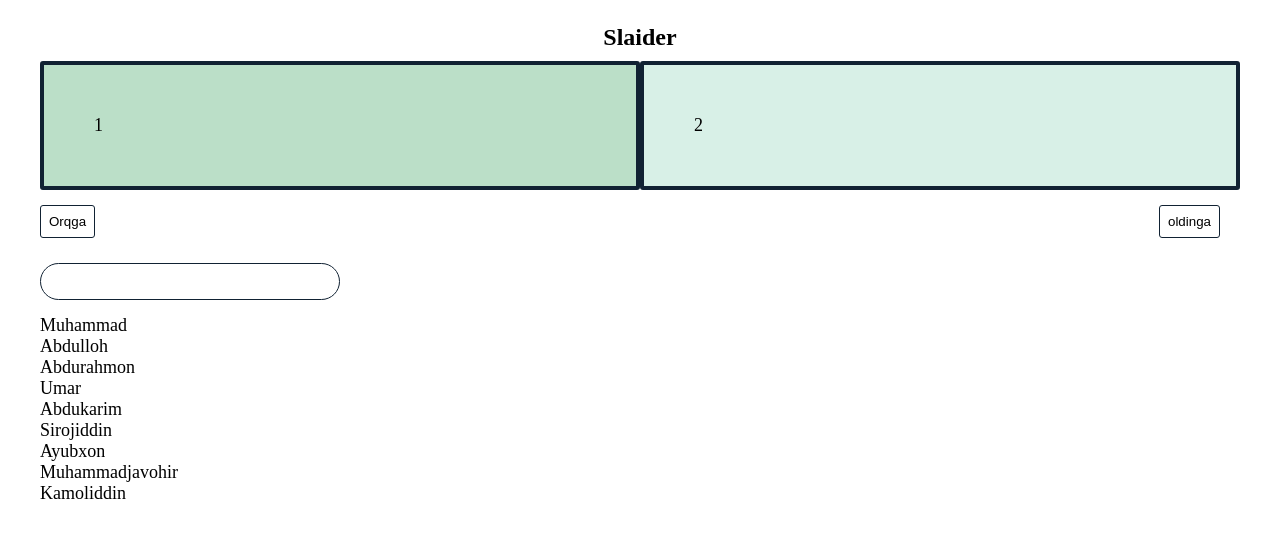
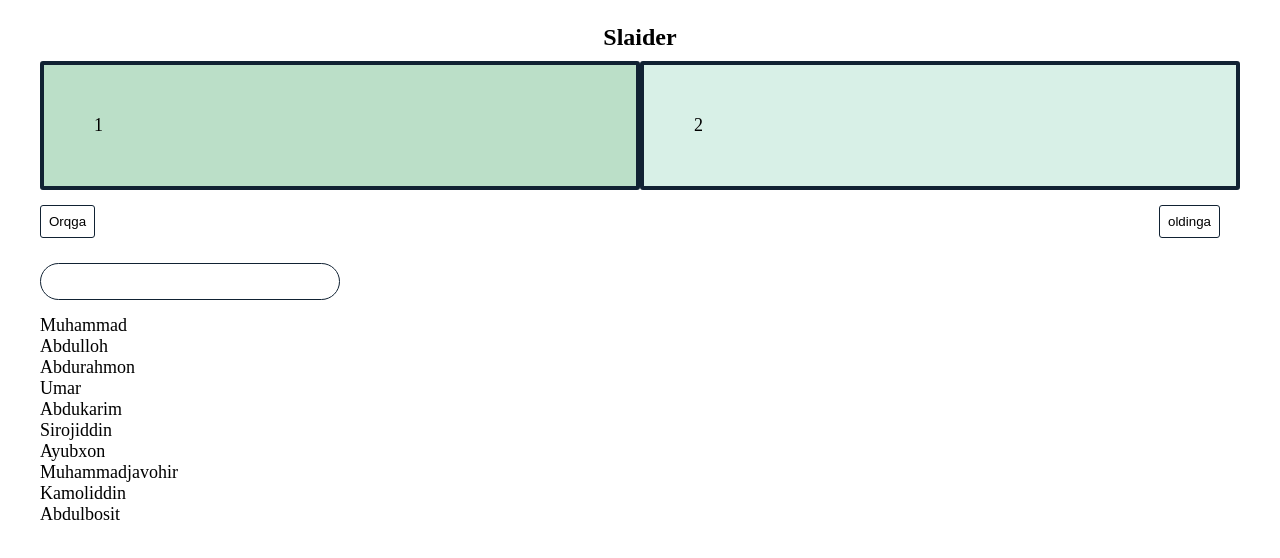
Before and after one commit to Muhammadboburshoh/react-slaider, a React (Create React App) app: page / in a window 1280 px wide. Shown: the top 558 px of the page. Built offline with nearby package versions, Linux system fonts and the light colour scheme.

Commit message:
Add data

```diff
--- a/src/Componints/Search/Search.jsx
+++ b/src/Componints/Search/Search.jsx
@@ -13,7 +13,8 @@ function Search () {
     "Sirojiddin",
     "Ayubxon",
     "Muhammadjavohir",
-    "Kamoliddin"
+    "Kamoliddin",
+    "Abdulbosit"
   ]
 
   const [filter, setFilter] = useState("")
```
